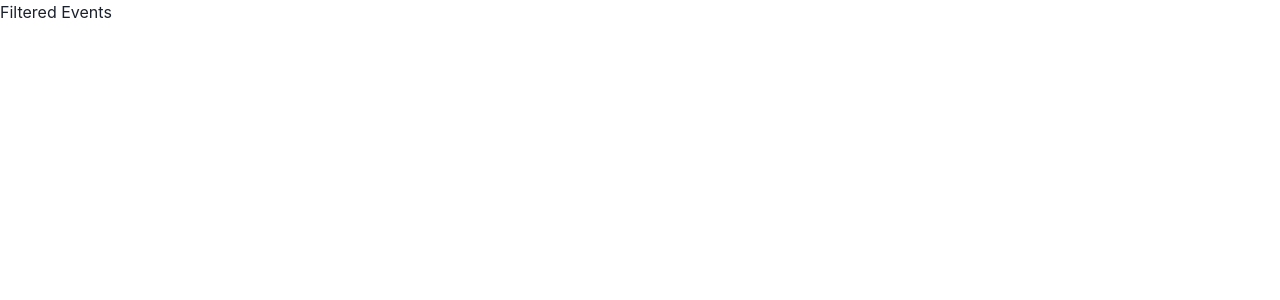
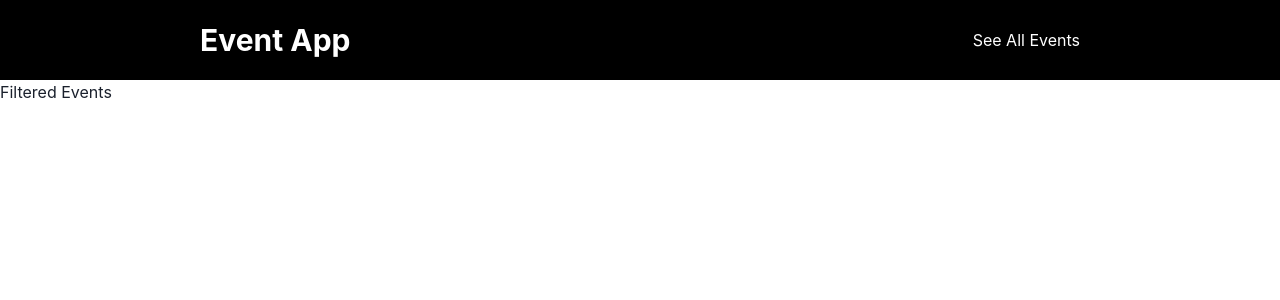
Before and after one commit to joshxtian/events-listing-app, a Next.js app: page /events in a window 1280 px wide. Shown: the top 300 px of the page. Built offline with nearby package versions, Linux system fonts and the light colour scheme.

Commit message:
Added All Events Page

```diff
--- a/components/index.js
+++ b/components/index.js
@@ -1,2 +1,3 @@
 export {default as EventList} from './events/EventList';
 export {default as EventItemCard} from './events/EventItemCard';
+export {default as Layout} from './layout/Layout';
--- /dev/null
+++ b/components/layout/Header.js
@@ -0,0 +1,39 @@
+import { Box, Flex, Heading } from "@chakra-ui/layout";
+import Link from "next/link";
+
+const Header = () => {
+  return (
+    <Box>
+      <Flex
+        bg="black"
+        color="white"
+        minH={"80px"}
+        py={{ base: 2 }}
+        px={{ base: 200 }}
+        borderBottom={1}
+        align={"center"}
+      >
+        <Flex flex={{ base: 1 }}
+        justify={{ base: "center", md: "start" }}
+        >
+          <Link href="/">
+            <Heading
+            size="lg"
+            cursor="pointer"
+            >
+              Event App
+            </Heading>
+          </Link>
+
+        </Flex>
+        <Flex>
+          <Link href="/events">
+            See All Events
+          </Link>
+        </Flex>
+      </Flex>
+    </Box>
+  );
+};
+
+export default Header;
--- /dev/null
+++ b/components/layout/Layout.js
@@ -0,0 +1,15 @@
+import Header from './Header';
+
+const Layout = (props) => {
+  return (
+    <>
+      <Header/>
+      <main>
+        {props.children}
+      </main>
+      {/* Footer Component Here */}
+    </>
+  )
+}
+
+export default Layout
--- a/pages/_app.js
+++ b/pages/_app.js
@@ -1,10 +1,13 @@
 import '../styles/globals.css'
 import {ChakraProvider} from '@chakra-ui/react';
-
+import {Layout} from '../components'
 function MyApp({ Component, pageProps }) {
   return  (
   <ChakraProvider>
-    <Component {...pageProps} />
+    <Layout>
+      <Component {...pageProps} />
+    </Layout>
+
   </ChakraProvider>
   );
 
```
Also changed, not shown: pages/events/index.js (+9 -1 lines).
